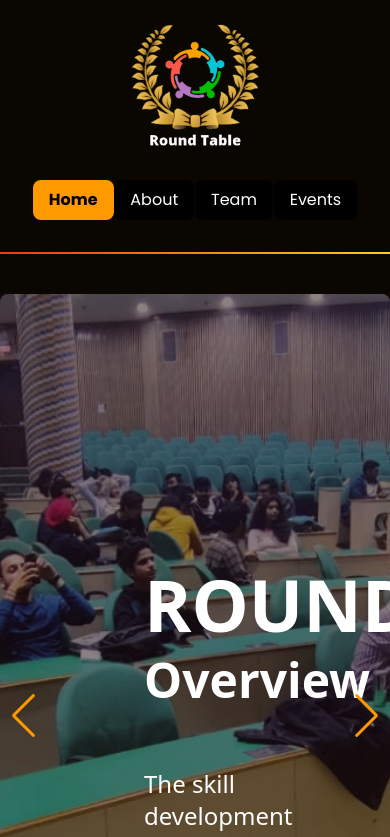
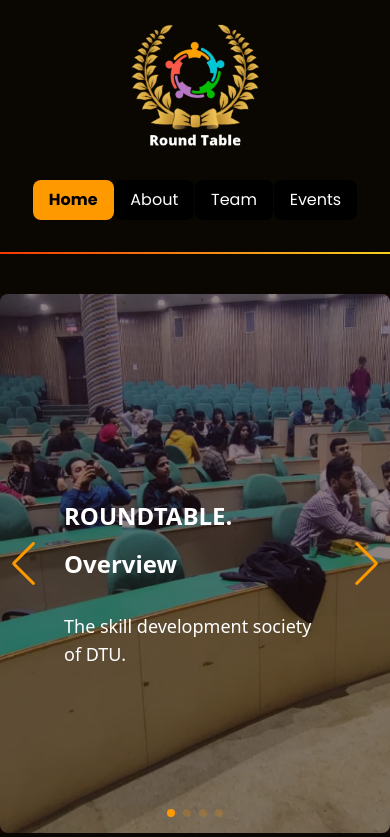
Before and after one commit to RoundTableDTU/Official-Website, a Next.js app: page / in a window 390 px wide. Shown: the top 837 px of the page. Built offline with nearby package versions, Linux system fonts and the light colour scheme.

Commit message:
responsiveness check

```diff
--- a/components/Carousel/index.tsx
+++ b/components/Carousel/index.tsx
@@ -15,21 +15,21 @@ import { Autoplay, Pagination, Navigation } from "swiper";
 const renderCarouselSlides = slides.map((slide, index) => {
   return (
     <SwiperSlide
-      className="text-white flex items-center justify-center relative"
+      className="text-white h-2/3 flex items-center justify-center relative"
       key={index}
     >
-      <div className="absolute left-36 flex flex-col gap-16 z-10 w-1/2">
+      <div className="absolute md:left-36 px-16 md:px-0 flex flex-col gap-8 md:gap-16 z-10 md:w-1/2">
         <div className="flex flex-col gap-4">
-          <h1 className="text-7xl font-bold">{slide.title}</h1>
-          <h1 className="text-5xl font-bold">{slide.mediumTitle}</h1>
+          <h1 className="text-2xl md:text-7xl pt-10 font-bold">{slide.title}</h1>
+          <h1 className="text-2xl md:text-5xl font-bold">{slide.mediumTitle}</h1>
         </div>
-        <h1 className="text-2xl font-light">{slide.text}</h1>
+        <h1 className="text-lg md:text-2xl ">{slide.text}</h1>
       </div>
       <div className="h-full w-full absolute z-[2] bg-[#1f0909]/[0.5]"></div>
       <img
         src={slide.image}
         alt="first image"
-        className="w-full h-full object-cover rounded-lg"
+        className="w-full h-full  object-cover rounded-lg"
       />
     </SwiperSlide>
   );
--- a/components/CouncilMemberCard/index.tsx
+++ b/components/CouncilMemberCard/index.tsx
@@ -14,7 +14,7 @@ const CouncilMemberCard = (props: Props) => {
     <div className="grid rounded-xl  ">
       <div className="relative group">
         <div className="absolute -inset-0.5 bg-gradient-to-r from-muted-orange to-orange-900 rounded-lg blur opacity-75 group-hover:opacity-100 transition duration-1000 group-hover:duration-200 animate-tilt"></div>
-        <div className="relative  p-2 text-white bg-black rounded-lg leading-none min-h-full flex flex-col items-center gap-2">
+        <div className="relative  p-2 md:p-5 text-white bg-black rounded-lg leading-none min-h-full flex flex-col items-center gap-2">
           <Image
             src={props.member.image}
             width={400}
--- a/pages/index.tsx
+++ b/pages/index.tsx
@@ -74,7 +74,7 @@ const Home: NextPage = () => {
   return (
     <div className="w-full">
       <Layout>
-        <div className="w-full h-screen flex flex-col gap-10 justify-center items-center">
+        <div className="w-full md:h-screen flex flex-col gap-10 justify-center items-center">
           <Carousel />
         </div>
         <div className="flex flex-col md:gap-10 gap-2 md:px-24 w-full">
--- a/utility/councilMembers.ts
+++ b/utility/councilMembers.ts
@@ -44,7 +44,7 @@ export const councilMembers = {
         linkedin: "https://www.linkedin.com/in/rishabh-gupta-7b1b3b1b3/",
       },
       {
-        name: "Divyam",
+        name: "Hritik Solanki",
         position: "Treasurer",
         image: "/assets/images/team/senior/Hritik Solanki.jpg",
         linkedin: "https://www.linkedin.com/in/rishabh-gupta-7b1b3b1b3/",
```
Also changed, not shown: public/assets/images/team/senior/Hritik Solanki.jpg.
